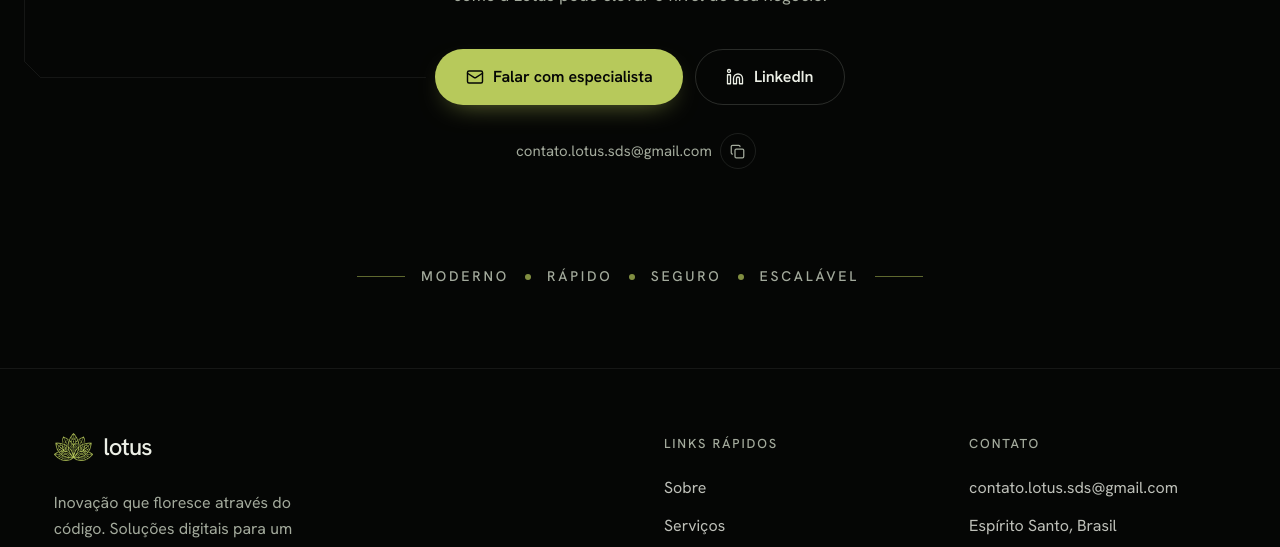
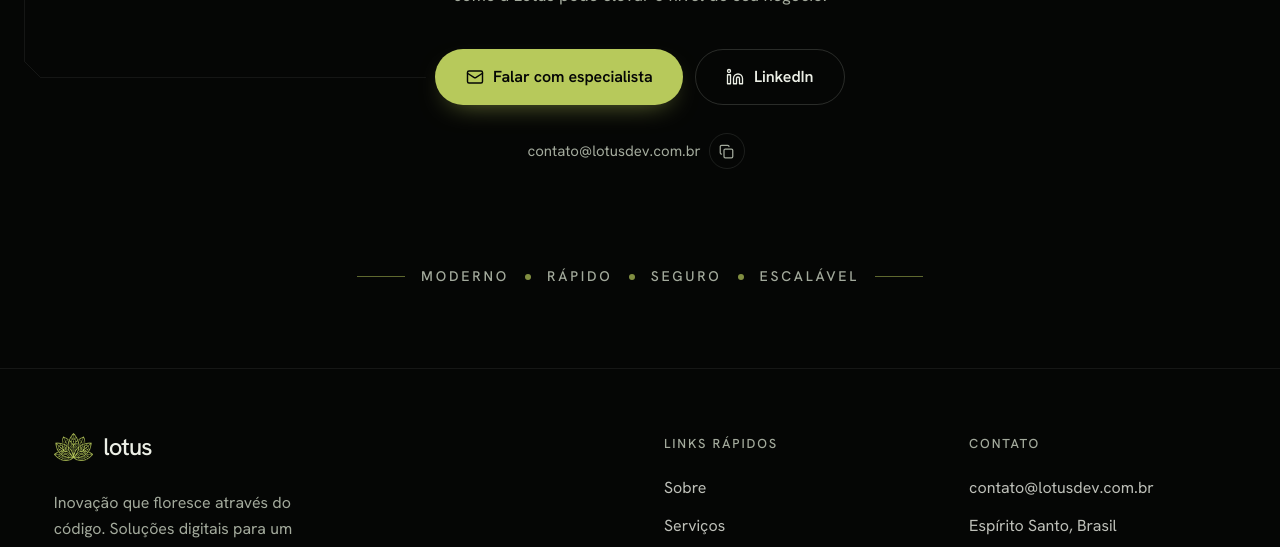
Before and after one commit to Lotus-SDS/Lotus_site, a React (Vite) app: page / in a window 1280 px wide. Shown: the part 5120-5667 px from the top of the page. Built offline with nearby package versions, Linux system fonts and the light colour scheme.

Commit message:
fix: troca o email da lotus

```diff
--- a/index.html
+++ b/index.html
@@ -28,7 +28,7 @@
 <body>
   <div id="root"></div>
   <noscript>
-    Lotus. Fale com a gente: contato.lotus.sds@gmail.com
+    Lotus. Fale com a gente: contato@lotusdev.com.br
   </noscript>
   <script type="module" src="/src/main.jsx"></script>
 </body>
--- a/src/lib/site.js
+++ b/src/lib/site.js
@@ -1,6 +1,6 @@
 // Conteúdo e links do site num só lugar.
 
-export const EMAIL = 'contato.lotus.sds@gmail.com';
+export const EMAIL = 'contato@lotusdev.com.br';
 export const MAILTO = `mailto:${EMAIL}`;
 export const LINKEDIN = 'https://linkedin.com';
 export const GITHUB_ORG = 'https://github.com/Lotus-SDS';
```
Also changed, not shown: .impeccable/surfaces/src-app-jsx.md, 1 other file (tests, documents, lock files or other folders).
